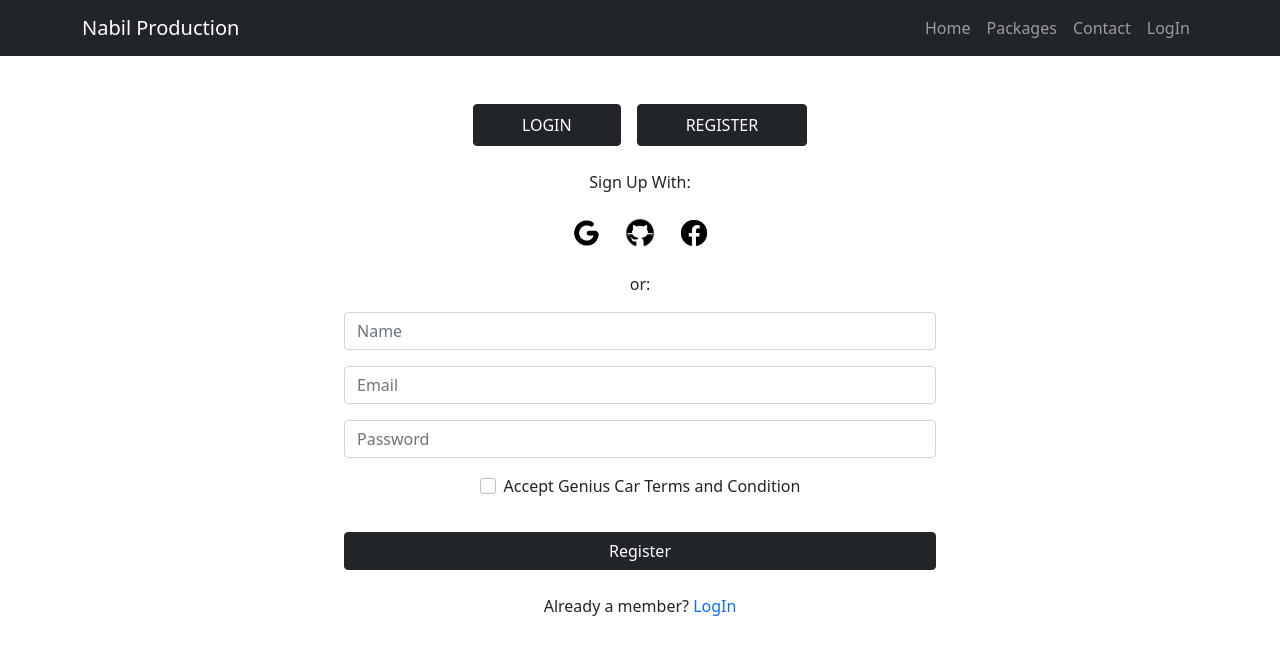
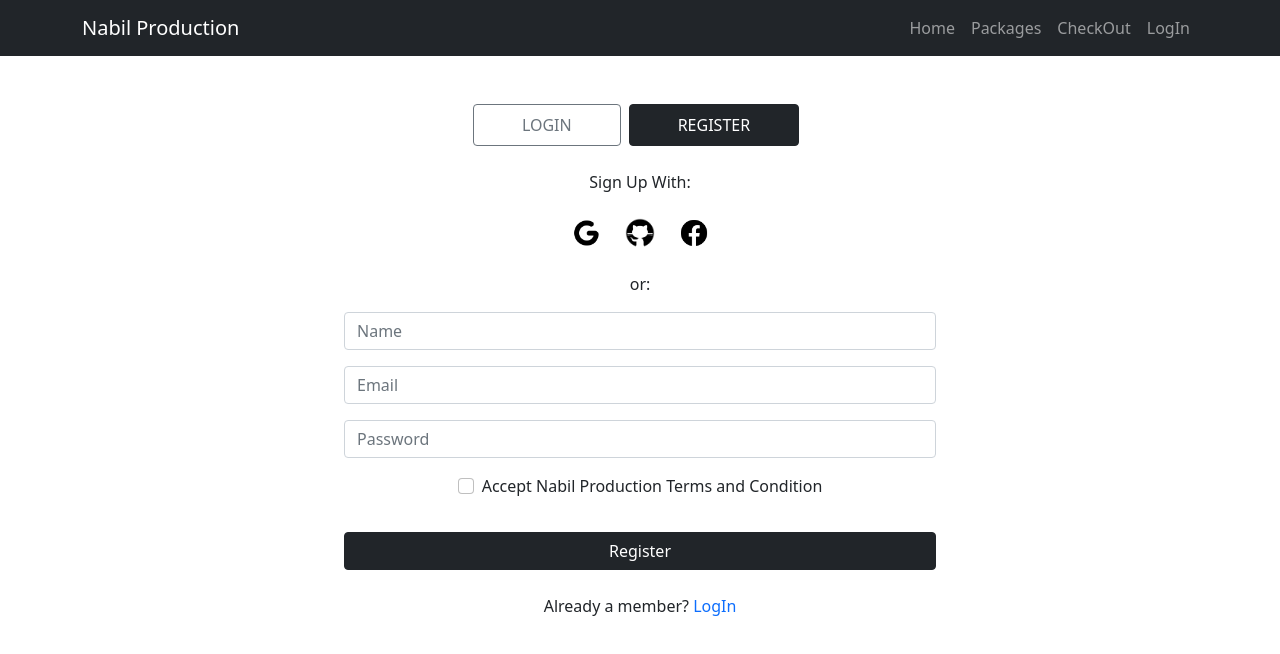
Before and after one commit to Ahamed-JI-Nabil/nabil-production, a React (Create React App) app: page /register in a window 1280 px wide. Shown: the top 654 px of the page. Built offline with nearby package versions, Linux system fonts and the light colour scheme; no server answers.

Commit message:
email pass auth, active route, login register toggle done

```diff
--- a/src/Pages/Home/Services/Services.js
+++ b/src/Pages/Home/Services/Services.js
@@ -12,7 +12,6 @@ const Services = () => {
             .then(data => setServices(data))
     }, [])
 
-    console.log(services);
 
     return (
         <div>
--- /dev/null
+++ b/src/Pages/Login/CustomLink/CustomLink.js
@@ -0,0 +1,22 @@
+import React from 'react';
+import { useMatch, useResolvedPath, Link } from 'react-router-dom';
+
+const CustomLink = ({ children, to, ...props }) => {
+
+    let resolved = useResolvedPath(to);
+    let match = useMatch({ path: resolved.pathname, end: true });
+
+    return (
+        <div>
+            <Link
+                style={{ borderBottom: match ? "1px solid gray" : "none" }}
+                to={to}
+                {...props}
+            >
+                {children}
+            </Link>
+        </div>
+    );
+};
+
+export default CustomLink;
--- a/src/Pages/Login/Login/Login.js
+++ b/src/Pages/Login/Login/Login.js
@@ -1,17 +1,56 @@
-import React from 'react';
+import React, { useRef, useState } from 'react';
 import { Button, Form } from 'react-bootstrap';
-import { Link } from 'react-router-dom';
+import { Link, useLocation, useMatch, useNavigate, useRouteMatch } from 'react-router-dom';
 import facebook from '../../../Images/icons/facebook.png'
 import google from '../../../Images/icons/google.png'
 import github from '../../../Images/icons/github.png'
+import { useSignInWithEmailAndPassword } from 'react-firebase-hooks/auth';
+import auth from '../../../firebase.init';
+import CustomLink from '../CustomLink/CustomLink';
 
 const Login = () => {
+
+    const [
+        signInWithEmailAndPassword,
+        user,
+        loading,
+        error,
+    ] = useSignInWithEmailAndPassword(auth);
+
+    const navigate = useNavigate()
+
+    const emailRef = useRef('')
+    const passwordRef = useRef('')
+
+    const handleSubmitLogin = event => {
+        event.preventDefault()
+
+        const email = emailRef.current.value;
+        const password = passwordRef.current.value;
+
+        signInWithEmailAndPassword(email, password)
+    }
+
+    if (user) {
+        navigate('/home')
+    }
+
+    if (error) {
+        console.log(error.message);
+    }
+
+
+    const match = useMatch('/login')
+
+
+
+
     return (
         <div className='container mx-auto w-50 mt-5'>
 
             <div className='text-center mb-3'>
-                <Link className='btn btn-dark px-5 py-2 me-2' to='/login'>LOGIN</Link>
-                <Link className='btn btn-dark px-5 py-2 ms-2' to='/register'>REGISTER</Link>
+                <Link className={match ? 'btn btn-dark px-5 py-2 me-2' : 'btn btn-outline-secondary'} to='/login'>LOGIN</Link>
+                <Link className={match ? 'btn btn-outline-secondary px-5 py-2 me-2' : 'btn btn-dark px-5 py-2 me-2'} to='/register'>REGISTER</Link>
             </div>
             <div className='text-center my-4'>
                 <p className='text-center fw-normal mb-4'>Sign In With:</p>
@@ -20,13 +59,13 @@ const Login = () => {
                 <img style={{ height: '30px' }} src={facebook} alt="" />
             </div>
             <p className='text-center '>or:</p>
-            <Form className='container'>
+            <Form className='container' onSubmit={handleSubmitLogin}>
                 <Form.Group className="mb-3" controlId="formBasicEmail">
-                    <Form.Control type="email" placeholder="Email" />
+                    <Form.Control ref={emailRef} type="email" placeholder="Email" />
                 </Form.Group>
 
                 <Form.Group className="mb-3" controlId="formBasicPassword">
-                    <Form.Control type="password" placeholder="Password" />
+                    <Form.Control ref={passwordRef} type="password" placeholder="Password" />
                 </Form.Group>
                 <Form.Group className="my-3 d-flex justify-content-around" controlId="formBasicCheckbox">
                     <Form.Check type="checkbox" label="Check me out" />
--- a/src/Pages/Login/Register/Register.js
+++ b/src/Pages/Login/Register/Register.js
@@ -1,17 +1,50 @@
-import React from 'react';
+import React, { useRef } from 'react';
 import { Button, Form } from 'react-bootstrap';
-import { Link } from 'react-router-dom';
+import { Link, useMatch, useNavigate } from 'react-router-dom';
 import facebook from '../../../Images/icons/facebook.png'
 import google from '../../../Images/icons/google.png'
 import github from '../../../Images/icons/github.png'
+import { useCreateUserWithEmailAndPassword } from 'react-firebase-hooks/auth';
+import auth from '../../../firebase.init'
 
 const Register = () => {
+
+    const navigate = useNavigate()
+    const [
+        createUserWithEmailAndPassword,
+        user,
+        loading,
+        error,
+    ] = useCreateUserWithEmailAndPassword(auth);
+
+    const nameRef = useRef('')
+    const emailRef = useRef('')
+    const passwordRef = useRef('')
+
+
+
+    const handleSubmitRegister = event => {
+        event.preventDefault()
+        const name = nameRef.current.value;
+        const email = emailRef.current.value;
+        const password = passwordRef.current.value;
+        createUserWithEmailAndPassword(email, password)
+    }
+
+    if (user) {
+        navigate('/home')
+        console.log('some one is here', user);
+    }
+
+    const match = useMatch('/register')
+
+
     return (
         <div className='container mx-auto w-50 mt-5'>
 
             <div className='text-center mb-3'>
-                <Link className='btn btn-dark px-5 py-2 me-2' to='/login'>LOGIN</Link>
-                <Link className='btn btn-dark px-5 py-2 ms-2' to='/register'>REGISTER</Link>
+                <Link className={match ? 'btn btn-outline-secondary px-5 py-2 me-2' : 'btn btn-dark px-5 py-2 me-2'} to='/login'>LOGIN</Link>
+                <Link className={match ? 'btn btn-dark px-5 py-2 me-2' : 'btn btn-outline-secondary'} to='/register'>REGISTER</Link>
             </div>
             <div className='text-center my-4'>
                 <p className='text-center fw-normal mb-4'>Sign Up With:</p>
@@ -20,19 +53,19 @@ const Register = () => {
                 <img style={{ height: '30px' }} src={facebook} alt="" />
             </div>
             <p className='text-center '>or:</p>
-            <Form className='container'>
+            <Form className='container' onSubmit={handleSubmitRegister}>
                 <Form.Group className="mb-3" controlId="formBasicEmail">
-                    <Form.Control type="text" placeholder="Name" />
+                    <Form.Control ref={nameRef} type="text" placeholder="Name" />
                 </Form.Group>
                 <Form.Group className="mb-3" controlId="formBasicEmail">
-                    <Form.Control type="email" placeholder="Email" />
+                    <Form.Control ref={emailRef} type="email" placeholder="Email" />
                 </Form.Group>
 
                 <Form.Group className="mb-3" controlId="formBasicPassword">
-                    <Form.Control type="password" placeholder="Password" />
+                    <Form.Control ref={passwordRef} type="password" placeholder="Password" />
                 </Form.Group>
                 <Form.Group className="my-3 d-flex justify-content-around" controlId="formBasicCheckbox">
-                    <Form.Check type="checkbox" label="Accept Genius Car Terms and Condition" />
+                    <Form.Check type="checkbox" label="Accept Nabil Production Terms and Condition" />
                 </Form.Group>
                 <Button className='w-100 mx-auto mt-3' variant="dark" type="submit">
                     Register
--- a/src/Pages/Shared/Header/Header.js
+++ b/src/Pages/Shared/Header/Header.js
@@ -1,8 +1,19 @@
 import React from 'react';
 import { Container, Nav, Navbar, } from 'react-bootstrap';
+import { useAuthState, } from 'react-firebase-hooks/auth';
+import { signOut } from 'firebase/auth';
 import { Link } from 'react-router-dom';
+import auth from '../../../firebase.init';
+import CustomLink from '../../Login/CustomLink/CustomLink';
 
 const Header = () => {
+
+    const [user, loading, error] = useAuthState(auth);
+
+    const handleSignOut = () => {
+        signOut(auth)
+    }
+
     return (
         <div>
             <Navbar collapseOnSelect expand="lg" bg="dark" variant="dark">
@@ -11,10 +22,11 @@ const Header = () => {
                     <Navbar.Toggle aria-controls="responsive-navbar-nav" />
                     <Navbar.Collapse id="responsive-navbar-nav">
                         <Nav className="ms-auto">
-                            <Nav.Link as={Link} to="/home">Home</Nav.Link>
-                            <Nav.Link as={Link} to="/packages">Packages</Nav.Link>
-                            <Nav.Link as={Link} to="/contact">Contact</Nav.Link>
-                            <Nav.Link as={Link} to="/login">LogIn</Nav.Link>
+                            <Nav.Link as={CustomLink} to="/home">Home</Nav.Link>
+                            <Nav.Link as={CustomLink} to="/packages">Packages</Nav.Link>
+                            <Nav.Link as={CustomLink} to="/contact">CheckOut</Nav.Link>
+                            {user ? <Nav.Link onClick={handleSignOut}>SignOut</Nav.Link>
+                                : <Nav.Link as={CustomLink} to="/login">LogIn</Nav.Link>}
                         </Nav>
                     </Navbar.Collapse>
                 </Container>
```
Also changed, not shown: src/firebase.init.js (renamed from firebase.init.js), 1 other file (tests, documents, lock files or other folders).
